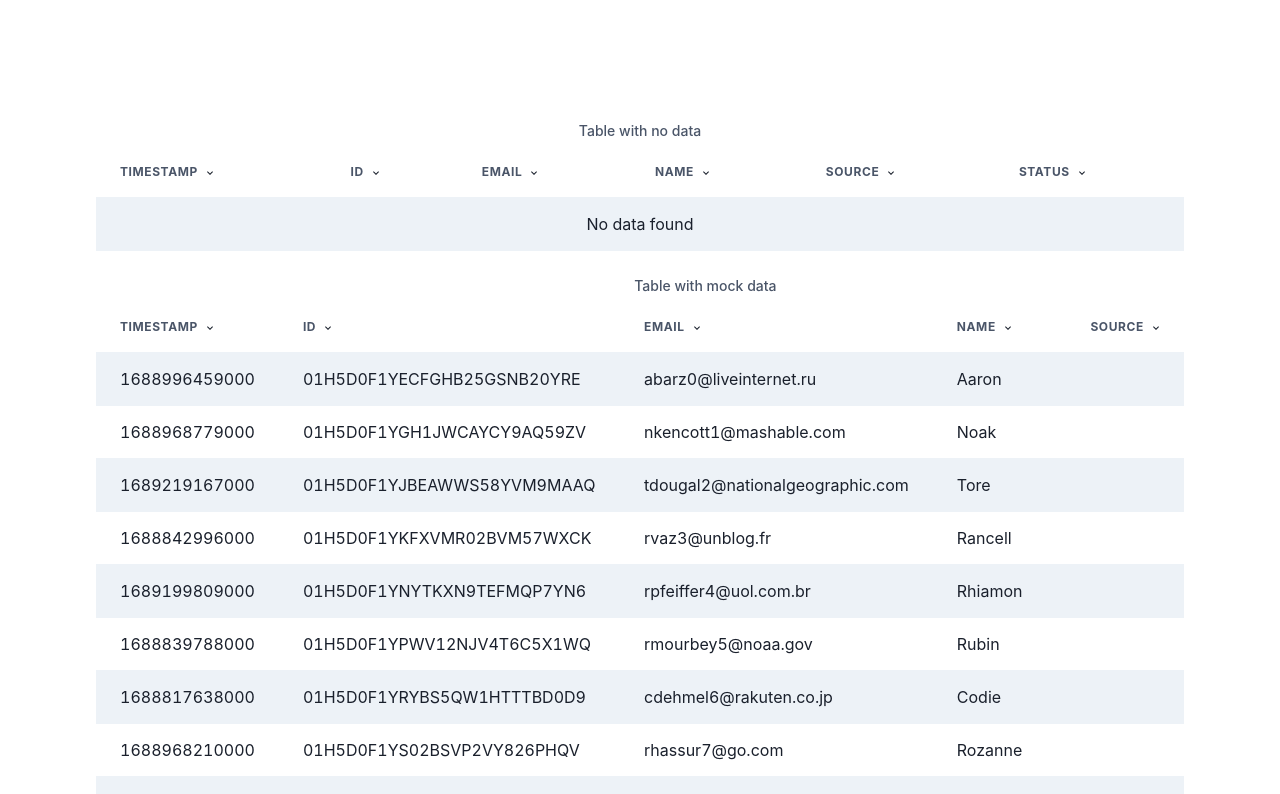
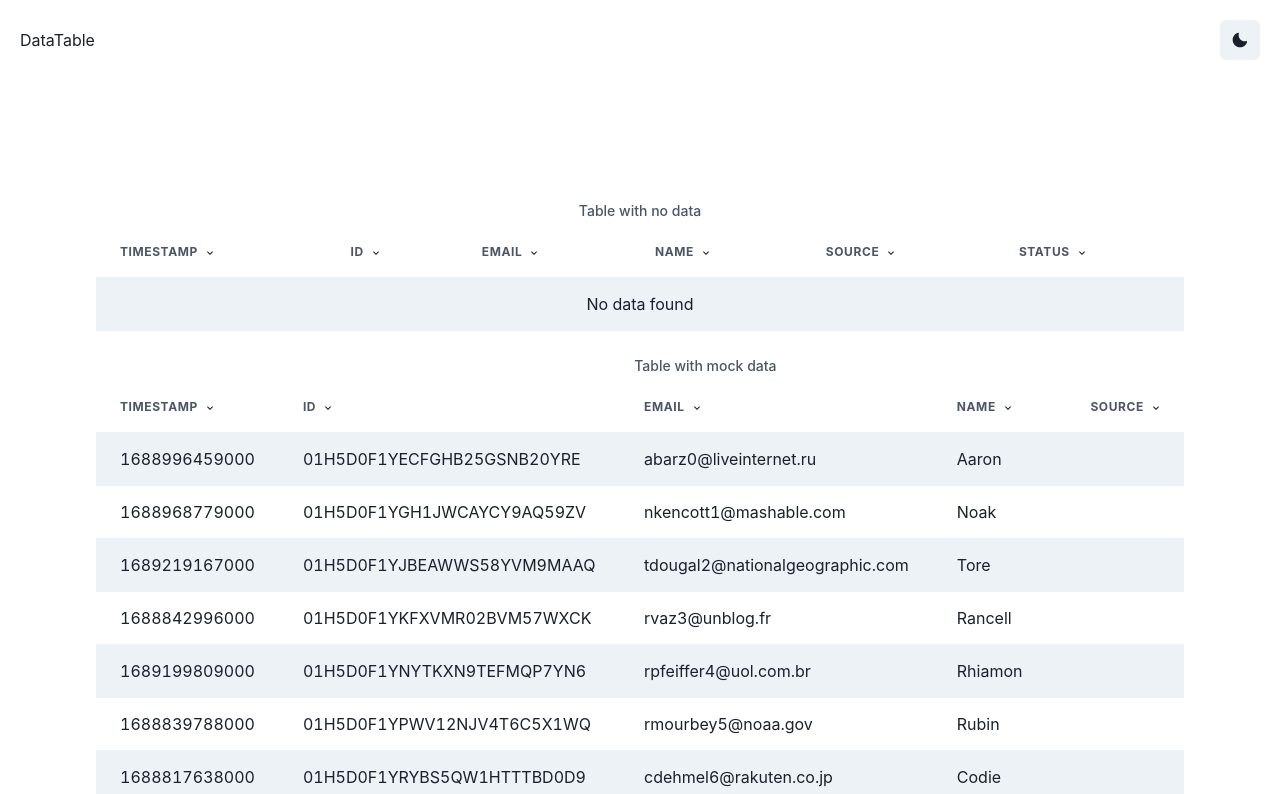
Before and after one commit to RanjithGovindaraj/tryp-assessment-app, a Next.js app: page / in a window 1280 px wide. Shown: the top 794 px of the page. Built offline with nearby package versions, Linux system fonts and the light colour scheme.

Commit message:
Add basic nav bar & color mode with toggle button

```diff
--- a/src/pages/index.tsx
+++ b/src/pages/index.tsx
@@ -2,7 +2,8 @@ import Head from "next/head";
 import styles from "@/styles/Home.module.css";
 import DataTable from "@/components/DataTable";
 import data from "@/data/data.json";
-import { Td } from "@chakra-ui/react";
+import { Box, Flex, IconButton, Td, useColorMode } from "@chakra-ui/react";
+import { MoonIcon, SunIcon } from "@chakra-ui/icons";
 
 type rowType = {
   timestamp: string;
@@ -25,6 +26,8 @@ const Row = (row: rowType) => (
 );
 
 export default function Home() {
+  const { toggleColorMode, colorMode } = useColorMode();
+
   return (
     <>
       <Head>
@@ -33,6 +36,16 @@ export default function Home() {
         <meta name="viewport" content="width=device-width, initial-scale=1" />
         <link rel="icon" href="/favicon.ico" />
       </Head>
+      <Box width={"100%"} padding={"20px"}>
+        <Flex alignItems={"center"} justifyContent={"space-between"}>
+          <Box>DataTable</Box>
+          <IconButton
+            aria-label="toggle color scheme"
+            onClick={toggleColorMode}
+            icon={colorMode === "light" ? <MoonIcon /> : <SunIcon />}
+          />
+        </Flex>
+      </Box>
       <main className={`${styles.main}`}>
         <DataTable<rowType>
           caption="Table with no data"
```
